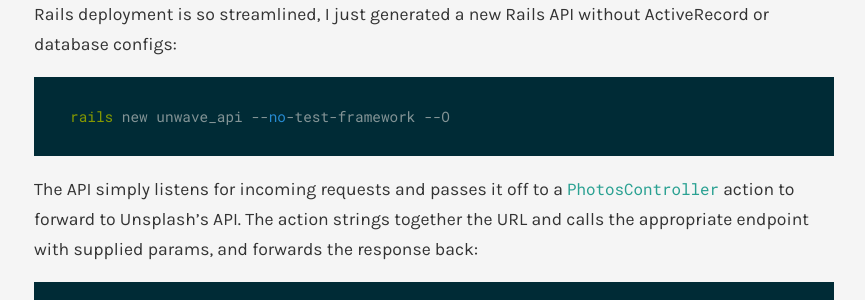
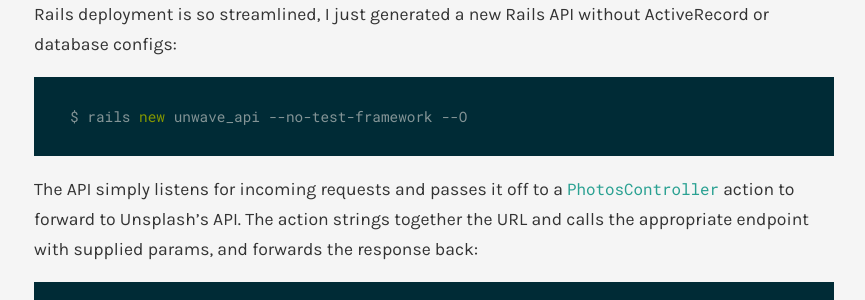
Before and after one commit to clintonn/clintonn.github.io, a Jekyll site: the page built from _posts/2017-05-01-unwave-photo-viewer.md, in a window 1280 px wide and 900 px high, scrolled down 2800 px. Shown: the part 153-453 px from the top of the window, without its empty margins (206-1071 px from the left). Built offline with Jekyll 4.4.1, drawn with Linux system fonts in a browser that asks for light colours.

Commit message:
Fix typo

````diff
--- a/_posts/2017-05-01-unwave-photo-viewer.md
+++ b/_posts/2017-05-01-unwave-photo-viewer.md
@@ -56,7 +56,7 @@ One of the more fun problems I had was figuring out how to route API calls to Un
 For the listening server, I could have used a Sinatra server to keep it lean, but because Heroku's Rails deployment is so streamlined, I just generated a new Rails API without ActiveRecord or database configs:
 
 ```
-rails new unwave_api --no-test-framework --O
+$ rails new unwave_api --no-test-framework --O
 ```
 
 The API simply listens for incoming requests and passes it off to a `PhotosController` action to forward to Unsplash's API. The action strings together the URL and calls the appropriate endpoint with supplied params, and forwards the response back:
````
